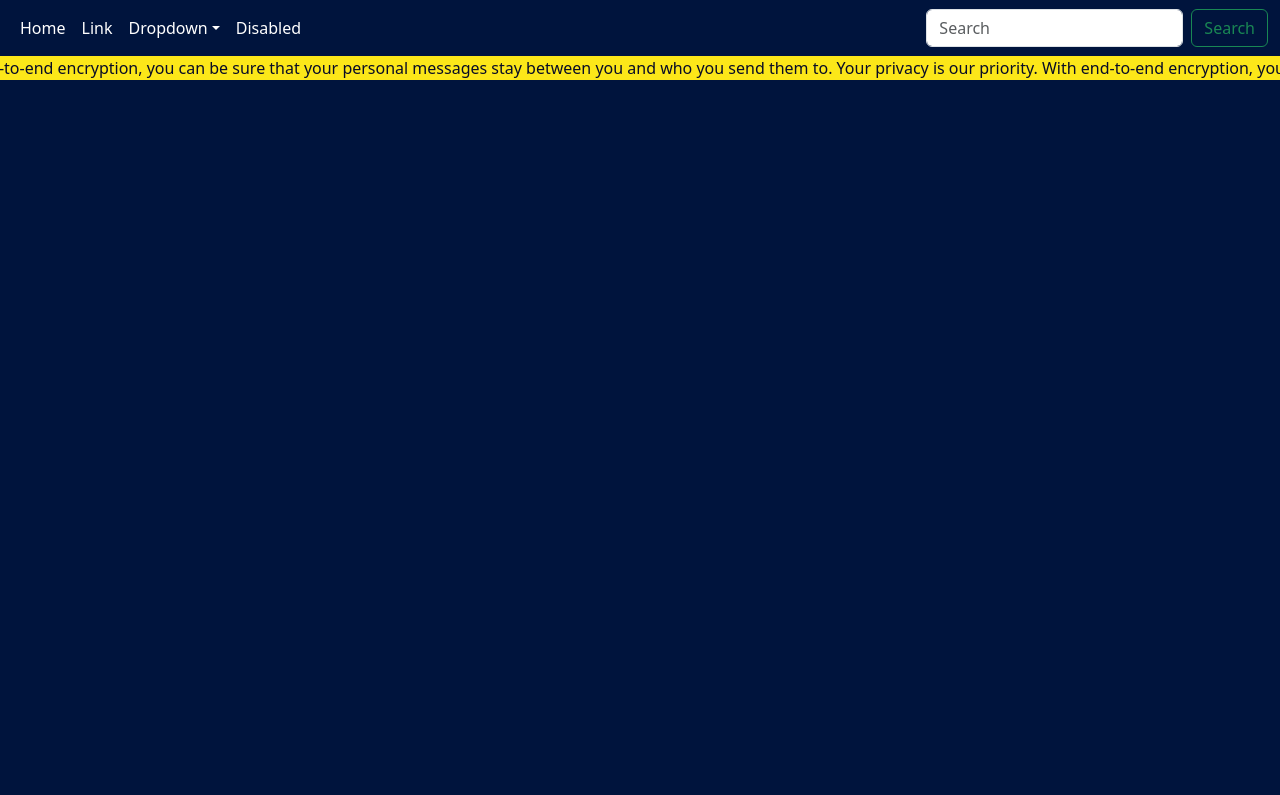
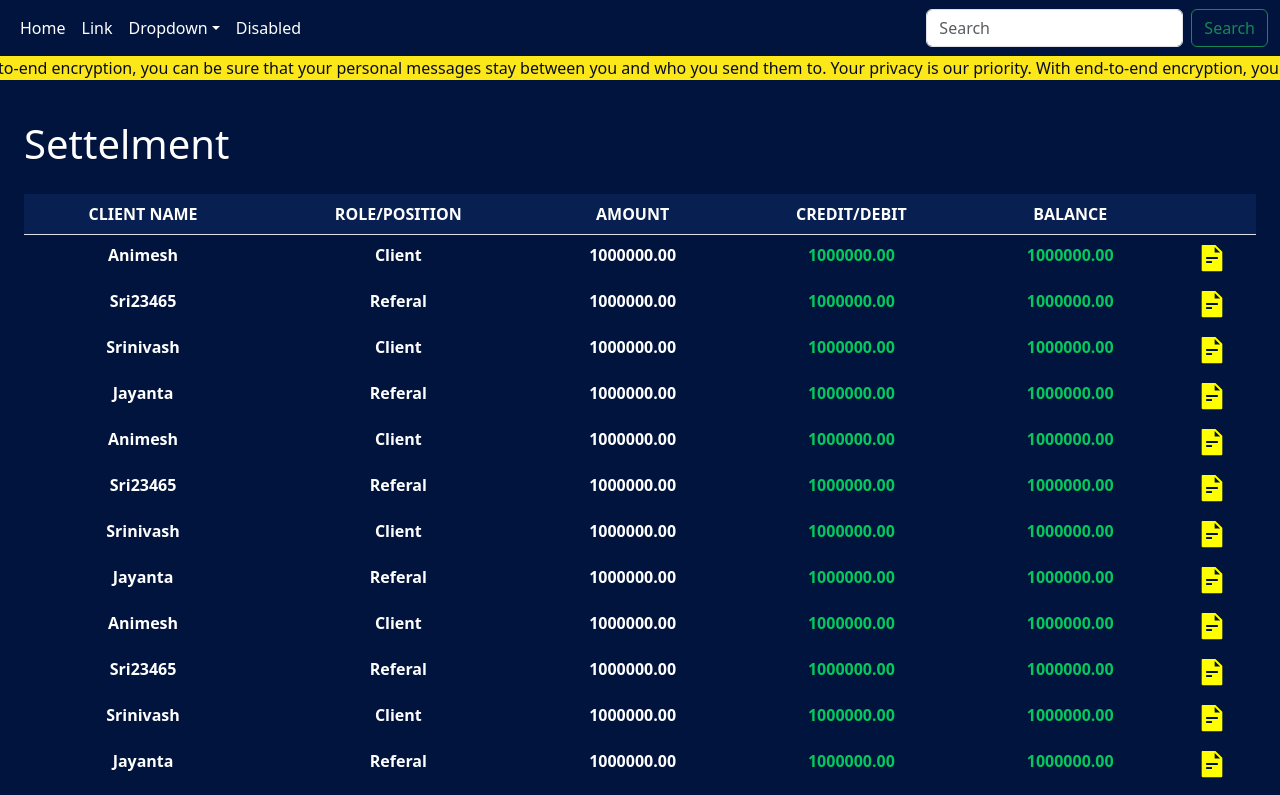
Before and after one commit to Texch999/we2-call-admin, a React (Create React App) app: page /settelment in a window 1280 px wide. Shown: the top 795 px of the page. Built offline with nearby package versions, Linux system fonts and the light colour scheme; a small style sheet from the web is missing.

Commit message:
settelment

```diff
--- a/src/App.js
+++ b/src/App.js
@@ -6,7 +6,8 @@ import Header from "./pages/home-page/Header";
 import HomeContent from "./pages/home-page/HomeContent";
 import MatchEntry from "./pages/match-entry/MatchEntry";
 import CallManagement from "./pages/call-management/CallManagement";
-import Settelment from "./pages/setlment/SettelmentStatement";
+import SettelmentStatement from "./pages/setlment/SettelmentStatement";
+import Settelment from "./pages/setlment/Settelment";
 
 function App() {
   return (
@@ -17,7 +18,11 @@ function App() {
           <Route path="/" element={<HomeContent />} />
           <Route path="/match-entry" element={<MatchEntry />} />
           <Route path="/call-management" element={<CallManagement />} />
-          <Route path="/settelment-statement" element={<Settelment />} />
+          <Route
+            path="/settelment-statement"
+            element={<SettelmentStatement />}
+          />
+          <Route path="/settelment" element={<Settelment />} />
         </Routes>
       </BrowserRouter>
     </div>
--- a/src/pages/home-page/Header.jsx
+++ b/src/pages/home-page/Header.jsx
@@ -32,8 +32,8 @@ function Header() {
                   Home
                 </a>
               </li>
-              <li class="nav-item">
-                <a class="nav-link" href="#">
+              <li className="nav-item">
+                <a className="nav-link" href="#">
                   Link
                 </a>
               </li>
--- /dev/null
+++ b/src/pages/setlment/Settelment.jsx
@@ -0,0 +1,191 @@
+import React from "react";
+import { AiFillFileText } from "react-icons/ai";
+
+function Settelment() {
+  const SETTELMENT_DETAILS = [
+    {
+      ClientName: "Animesh",
+      RolePosition: "Client",
+      Amount: "1000000.00",
+      CreditDebit: "1000000.00",
+      Balance: "1000000.00",
+      File: "",
+    },
+    {
+      ClientName: "Sri23465",
+      RolePosition: "Referal",
+      Amount: "1000000.00",
+      CreditDebit: "1000000.00",
+      Balance: "1000000.00",
+      File: "",
+    },
+    {
+      ClientName: "Srinivash",
+      RolePosition: "Client",
+      Amount: "1000000.00",
+      CreditDebit: "1000000.00",
+      Balance: "1000000.00",
+      File: "",
+    },
+    {
+      ClientName: "Jayanta",
+      RolePosition: "Referal",
+      Amount: "1000000.00",
+      CreditDebit: "1000000.00",
+      Balance: "1000000.00",
+      File: "",
+    },
+    {
+      ClientName: "Animesh",
+      RolePosition: "Client",
+      Amount: "1000000.00",
+      CreditDebit: "1000000.00",
+      Balance: "1000000.00",
+      File: "",
+    },
+    {
+      ClientName: "Sri23465",
+      RolePosition: "Referal",
+      Amount: "1000000.00",
+      CreditDebit: "1000000.00",
+      Balance: "1000000.00",
+      File: "",
+    },
+    {
+      ClientName: "Srinivash",
+      RolePosition: "Client",
+      Amount: "1000000.00",
+      CreditDebit: "1000000.00",
+      Balance: "1000000.00",
+      File: "",
+    },
+    {
+      ClientName: "Jayanta",
+      RolePosition: "Referal",
+      Amount: "1000000.00",
+      CreditDebit: "1000000.00",
+      Balance: "1000000.00",
+      File: "",
+    },
+    {
+      ClientName: "Animesh",
+      RolePosition: "Client",
+      Amount: "1000000.00",
+      CreditDebit: "1000000.00",
+      Balance: "1000000.00",
+      File: "",
+    },
+    {
+      ClientName: "Sri23465",
+      RolePosition: "Referal",
+      Amount: "1000000.00",
+      CreditDebit: "1000000.00",
+      Balance: "1000000.00",
+      File: "",
+    },
+    {
+      ClientName: "Srinivash",
+      RolePosition: "Client",
+      Amount: "1000000.00",
+      CreditDebit: "1000000.00",
+      Balance: "1000000.00",
+      File: "",
+    },
+    {
+      ClientName: "Jayanta",
+      RolePosition: "Referal",
+      Amount: "1000000.00",
+      CreditDebit: "1000000.00",
+      Balance: "1000000.00",
+      File: "",
+    },
+    {
+      ClientName: "Animesh",
+      RolePosition: "Client",
+      Amount: "1000000.00",
+      CreditDebit: "1000000.00",
+      Balance: "1000000.00",
+      File: "",
+    },
+    {
+      ClientName: "Sri23465",
+      RolePosition: "Referal",
+      Amount: "1000000.00",
+      CreditDebit: "1000000.00",
+      Balance: "1000000.00",
+      File: "",
+    },
+    {
+      ClientName: "Srinivash",
+      RolePosition: "Client",
+      Amount: "1000000.00",
+      CreditDebit: "1000000.00",
+      Balance: "1000000.00",
+      File: "",
+    },
+    {
+      ClientName: "Jayanta",
+      RolePosition: "Referal",
+      Amount: "1000000.00",
+      CreditDebit: "1000000.00",
+      Balance: "1000000.00",
+      File: "",
+    },
+  ];
+  return (
+    <div className="p-4">
+      <div className="heading font-weight-bold">Settelment</div>
+      <div>
+        <table className="table">
+          <thead>
+            <tr>
+              <th scope="col" className="text-center">
+                CLIENT NAME
+              </th>
+              <th scope="col" className="text-center">
+                ROLE/POSITION
+              </th>
+              <th scope="col" className="text-center">
+                AMOUNT
+              </th>
+              <th scope="col" className="text-center">
+                CREDIT/DEBIT
+              </th>
+              <th scope="col" className="text-center">
+                BALANCE
+              </th>
+              <th scope="col" className="text-center"></th>
+            </tr>
+          </thead>
+
+          {SETTELMENT_DETAILS.map((item, index) => (
+            <tbody key={index}>
+              <tr>
+                <td className="text-center">{item.ClientName}</td>
+                <td className="text-center">{item.RolePosition}</td>
+                <td className="text-center">{item.Amount}</td>
+                <td className="text-center clr-green">{item.CreditDebit}</td>
+                <td className="text-center clr-green">{item.Balance}</td>
+                <td className="text-center">
+                  <AiFillFileText className="custom-icon" />
+                </td>
+              </tr>
+            </tbody>
+          ))}
+          <tfoot>
+            <tr>
+              <th colSpan={4} className="text-center">
+                Total
+              </th>
+              <th colSpan={2} className="text-center">
+                500000.00
+              </th>
+            </tr>
+          </tfoot>
+        </table>
+      </div>
+    </div>
+  );
+}
+
+export default Settelment;
--- a/src/pages/setlment/SettelmentStatement.jsx
+++ b/src/pages/setlment/SettelmentStatement.jsx
@@ -128,9 +128,9 @@ function SettelmentStatement() {
     <div className="p-4">
       <div className="heading font-weight-bold">Settelment Statement</div>
       <div>
-        {" "}
-        <table class="table">
-          <tr className="row-head">
+        <table className="table">
+          <thead>
+            <tr>
               <th scope="col" className="text-center">
                 DATE & TIME
               </th>
@@ -150,18 +150,30 @@ function SettelmentStatement() {
                 BALANCE
               </th>
             </tr>
+          </thead>
+
           {UPCOMING_SETTELMENT_DETAILS.map((item, index) => (
-            <>
-              <tr className="row-body" key={index}>
+            <tbody key={index}>
+              <tr>
                 <td className="text-center">{item.DateTime}</td>
                 <td className="text-center">{item.ClientName}</td>
                 <td className="text-center">{item.ModeofPayment}</td>
                 <td className="text-center">{item.dayBalance}</td>
                 <td className="text-center">{item.SettledAmount}</td>
-                <td className="text-center">{item.Balance}</td>
+                <td className="text-center clr-green">{item.Balance}</td>
               </tr>
-            </>
+            </tbody>
           ))}
+          <tfoot>
+            <tr>
+              <th colSpan={4} className="text-center">
+                Total
+              </th>
+              <th colSpan={2} className="text-center clr-green">
+                500000.00
+              </th>
+            </tr>
+          </tfoot>
         </table>
       </div>
     </div>
--- a/src/pages/setlment/styles.css
+++ b/src/pages/setlment/styles.css
@@ -4,20 +4,30 @@
   margin-top: 10px;
   margin-bottom: 20px;
 }
-.row-head {
-  background-color: #082051;
-  border-radius: 15px;
-  height: 50px;
-  color: white;
+th {
+  height: 5vh;
+  display: table-cell;
+  vertical-align: inherit;
+  font-weight: bold;
+  background-color: #082051 !important;
+  color: white !important;
+  text-align: center;
 }
-.row-body {
-  background-color: #00143d;
-  border-radius: 15px;
+td {
+  display: table-cell;
+  vertical-align: inherit;
+  font-weight: bold;
   height: 5vh;
-  overflow: auto;
-  color: white;
+  text-align: center;
+  border: none;
+  background: #00143d !important;
+  color: white !important;
 }
-.custom-tbody{
-  max-height: 30vh; /* Set your desired height here */
-  overflow-y: auto;
+.clr-green {
+  color: #04c85e !important;
 }
+
+.custom-icon {
+  font-size: 30px;
+  color: yellow;
+}
```
Lines whose indentation alone changed are shown as unchanged.
